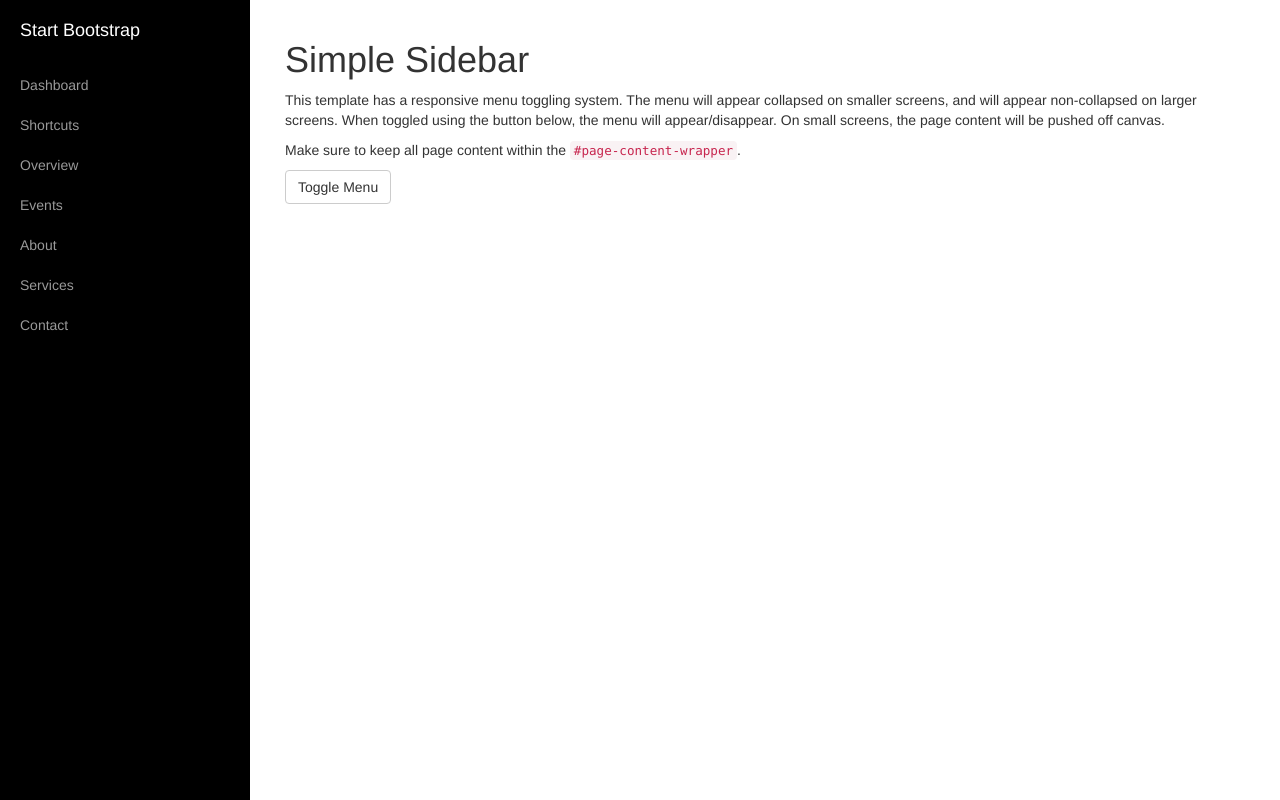
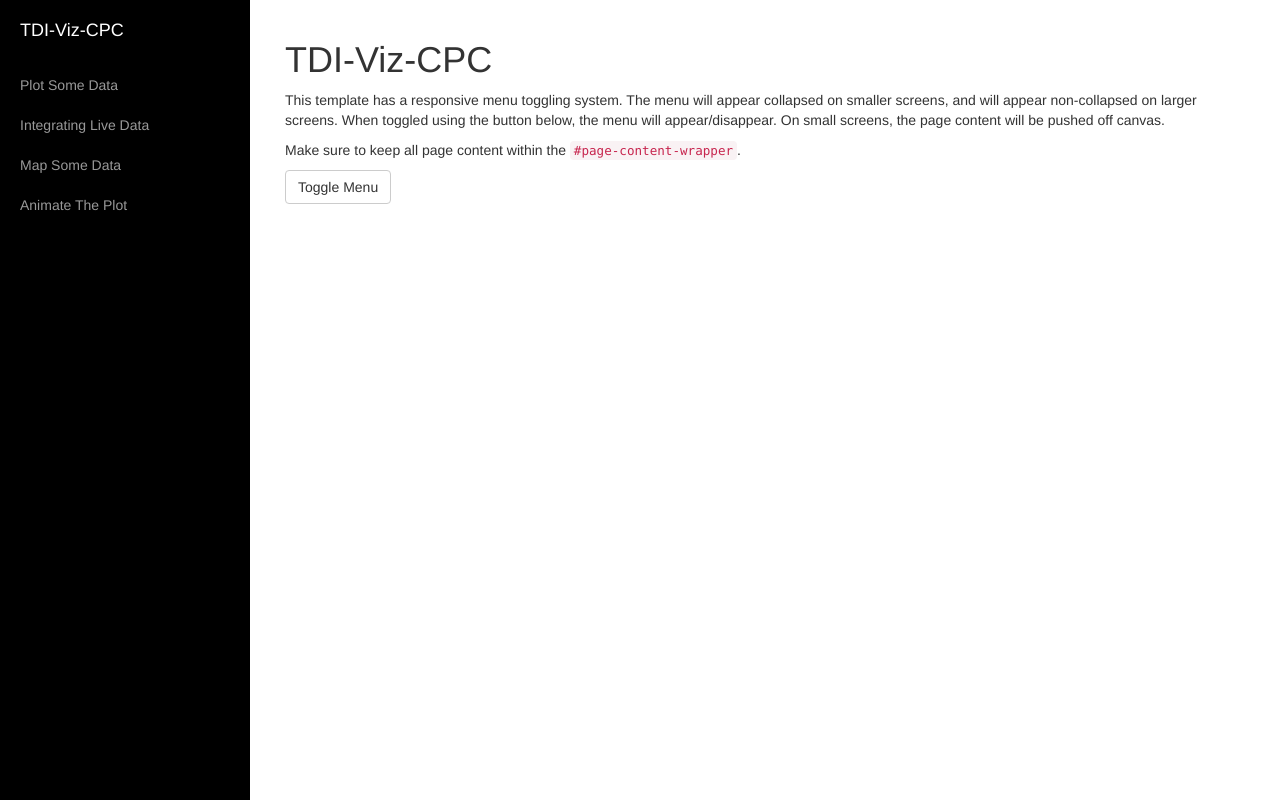
Before and after one commit to connorscp/tdi_viz_cpc, a Flask app: page / in a window 1280 px wide. Run offline with Flask 2, Linux system fonts and the light colour scheme; some libraries are stand-ins or nearby versions.

Commit message:
update sidebar references

```diff
--- a/templates/index.html
+++ b/templates/index.html
@@ -34,30 +34,21 @@
         <div id="sidebar-wrapper">
             <ul class="sidebar-nav">
                 <li class="sidebar-brand">
-                    <a href="#">
-                        Start Bootstrap
+                    <a href="https://tdi-viz-cpc.herokuapp.com/">
+                        TDI-Viz-CPC
                     </a>
                 </li>
                 <li>
-                    <a href="#">Dashboard</a>
+                    <a href="https://tdi-viz-cpc.herokuapp.com/counts-by-hour">Plot Some Data</a>
                 </li>
                 <li>
-                    <a href="#">Shortcuts</a>
+                    <a href="https://tdi-viz-cpc.herokuapp.com/live-count-boxplot">Integrating Live Data</a>
                 </li>
                 <li>
-                    <a href="#">Overview</a>
+                    <a href="https://tdi-viz-cpc.herokuapp.com/map-static">Map Some Data</a>
                 </li>
                 <li>
-                    <a href="#">Events</a>
-                </li>
-                <li>
-                    <a href="#">About</a>
-                </li>
-                <li>
-                    <a href="#">Services</a>
-                </li>
-                <li>
-                    <a href="#">Contact</a>
+                    <a href="https://tdi-viz-cpc.herokuapp.com/map-animated">Animate The Plot</a>
                 </li>
             </ul>
         </div>
@@ -68,7 +59,7 @@
             <div class="container-fluid">
                 <div class="row">
                     <div class="col-lg-12">
-                        <h1>Simple Sidebar</h1>
+                        <h1>TDI-Viz-CPC</h1>
                         <p>This template has a responsive menu toggling system. The menu will appear collapsed on smaller screens, and will appear non-collapsed on larger screens. When toggled using the button below, the menu will appear/disappear. On small screens, the page content will be pushed off canvas.</p>
                         <p>Make sure to keep all page content within the <code>#page-content-wrapper</code>.</p>
                         <a href="#menu-toggle" class="btn btn-default" id="menu-toggle">Toggle Menu</a>
```
